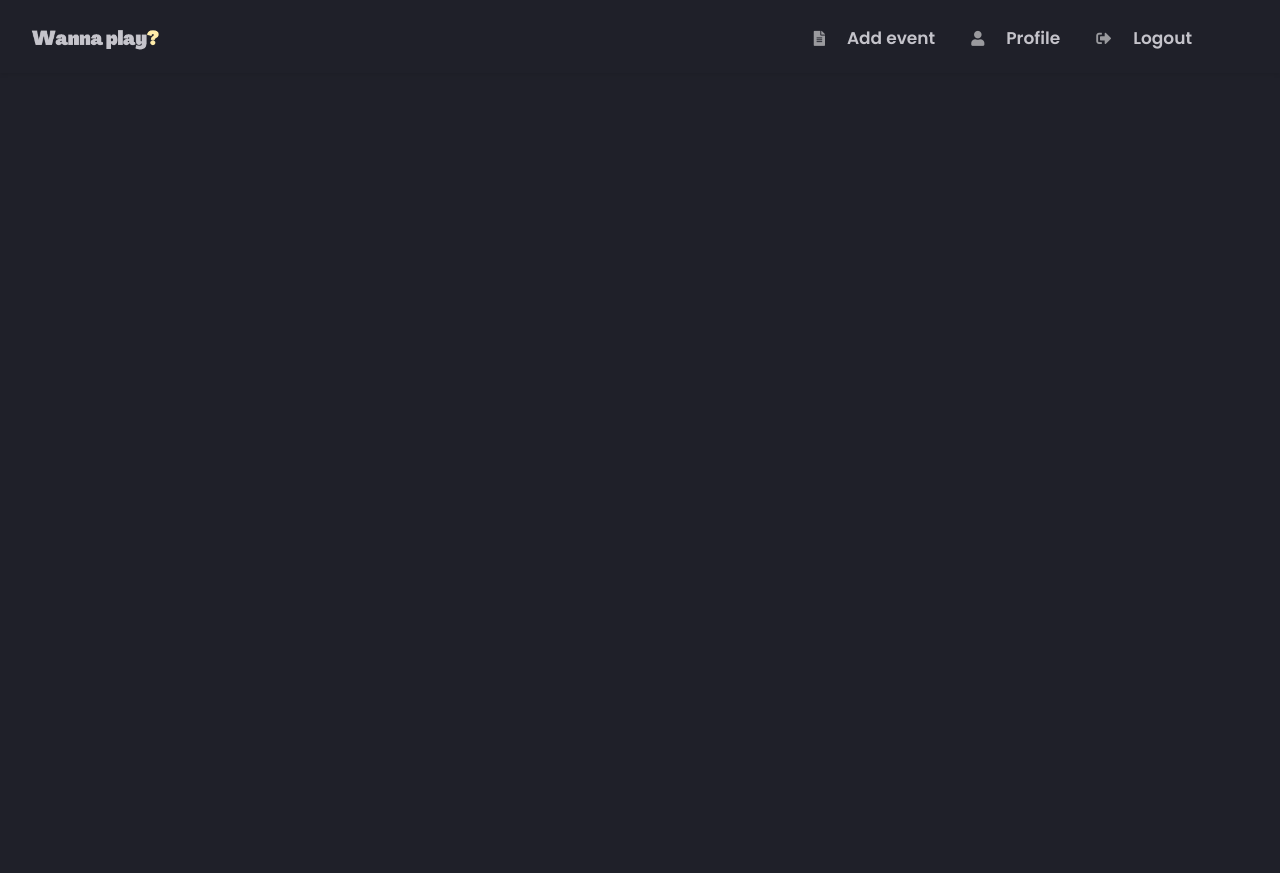
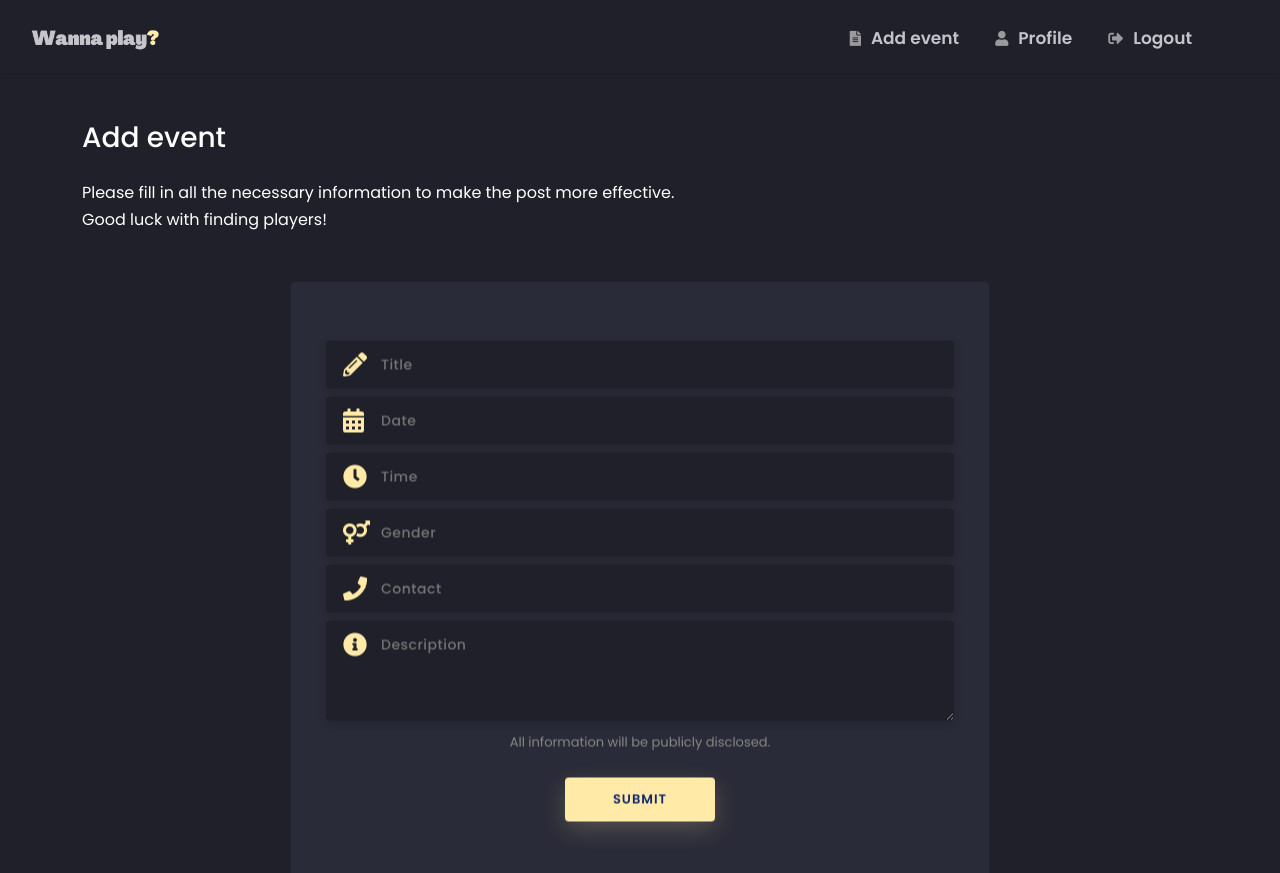
Before and after one commit to ivanmutina/wannaplay, a Vue app: page /add-event in a window 1280 px wide. Before the commit the page ends 800 px from the top, so only its background shows below. Built offline with nearby package versions, Linux system fonts and the light colour scheme; sample sign-in values are in the browser's storage.

Commit message:
Design commit
Home page re-design, add event page

```diff
--- a/public/index.html
+++ b/public/index.html
@@ -7,9 +7,14 @@
     <link rel="icon" href="<%= BASE_URL %>favicon.ico" />
     <title><%= htmlWebpackPlugin.options.title %></title>
 
+    <!-- Bootstrap-->
     <link href="https://cdn.jsdelivr.net/npm/bootstrap@5.3.0/dist/css/bootstrap.min.css" rel="stylesheet" integrity="sha384-9ndCyUaIbzAi2FUVXJi0CjmCapSmO7SnpJef0486qhLnuZ2cdeRhO02iuK6FUUVM" crossorigin="anonymous" />
     <script src="https://cdn.jsdelivr.net/npm/bootstrap@5.3.0/dist/js/bootstrap.bundle.min.js" integrity="sha384-geWF76RCwLtnZ8qwWowPQNguL3RmwHVBC9FhGdlKrxdiJJigb/j/68SIy3Te4Bkz" crossorigin="anonymous"></script>
 
+    <!-- jQuery-->
+    <script src="https://code.jquery.com/jquery-3.7.0.js" integrity="sha256-JlqSTELeR4TLqP0OG9dxM7yDPqX1ox/HfgiSLBj8+kM=" crossorigin="anonymous"></script>
+
+    <!-- Font Awesome -->
     <link rel="stylesheet" href="https://cdnjs.cloudflare.com/ajax/libs/font-awesome/5.15.3/css/all.min.css" />
   </head>
   <body>
--- a/src/App.vue
+++ b/src/App.vue
@@ -13,26 +13,26 @@
 
         <!-- hamburger button -->
         <button class="navbar-toggler" type="button" data-bs-toggle="collapse" data-bs-target="#navbarNav" aria-controls="navbarNav" aria-expanded="false" aria-label="Toggle navigation">
-          <span class="navbar-toggler-icon"></span>
+          <span class="navbar-toggler-icon nav-span"></span>
         </button>
 
         <div class="collapse navbar-collapse" id="navbarNav">
           <ul class="navbar-nav ms-md-auto me-5">
             <li class="nav-item">
-              <router-link v-if="!auth.authenticated" class="nav-link" to="/login"><i class="fas fa-sign-in-alt"></i><span>Log In </span> </router-link>
+              <router-link v-if="!auth.authenticated" class="nav-link" to="/login"><i class="fas fa-sign-in-alt nav-i"></i><span class="nav-span">Log In </span> </router-link>
             </li>
             <li class="nav-item">
-              <router-link v-if="!auth.authenticated" class="nav-link" to="/signup"><i class="fas fa-user-plus"></i><span>Sign Up</span></router-link>
+              <router-link v-if="!auth.authenticated" class="nav-link" to="/signup"><i class="fas fa-user-plus nav-i"></i><span class="nav-span">Sign Up</span></router-link>
             </li>
 
             <li class="nav-item">
-              <router-link v-if="auth.authenticated" class="nav-link" to="/add-event"><i class="fas fa-file-alt"></i><span>Add event</span></router-link>
+              <router-link v-if="auth.authenticated" class="nav-link" to="/add-event"><i class="fas fa-file-alt nav-i"></i><span class="nav-span">Add event</span></router-link>
             </li>
             <li class="nav-item">
-              <router-link v-if="auth.authenticated" class="nav-link" to="/login"><i class="fas fa-user"></i><span>Profile</span></router-link>
+              <router-link v-if="auth.authenticated" class="nav-link" to="/login"><i class="fas fa-user nav-i"></i><span class="nav-span">Profile</span></router-link>
             </li>
             <li class="nav-item">
-              <router-link v-if="auth.authenticated" @click="logout" class="nav-link" to="/login"><i class="fas fa-sign-out-alt"></i><span>Logout</span></router-link>
+              <router-link v-if="auth.authenticated" @click="logout" class="nav-link" to="/login"><i class="fas fa-sign-out-alt nav-i"></i><span class="nav-span">Logout</span></router-link>
             </li>
           </ul>
         </div>
@@ -69,7 +69,6 @@ export default {
   font-family: "Poppins", sans-serif;
   -webkit-font-smoothing: antialiased;
   -moz-osx-font-smoothing: grayscale;
-  text-align: center;
   color: #2c3e50;
 }
 
@@ -77,14 +76,14 @@ nav {
   padding: 30px;
 }
 
-span {
+.nav-span {
   padding: 0 20px;
   font-weight: 600;
   font-size: 17px;
   color: #c4c3ca;
 }
 
-i {
-  margin-right: -13px;
+.nav-i {
+  margin-right: -10px;
 }
 </style>
--- a/src/router/index.js
+++ b/src/router/index.js
@@ -29,11 +29,6 @@ const routes = [
     name: "add-event",
     component: () => import("../views/AddEvent.vue"),
   },
-  {
-    path: "/post/:id",
-    name: "event",
-    component: () => import("../views/Event.vue"),
-  },
 ];
 
 const router = createRouter({
--- a/src/views/AddEvent.vue
+++ b/src/views/AddEvent.vue
@@ -1 +1,219 @@
-<template></template>
+<template>
+  <div style="height: 100vh; overflow-y: auto">
+    <div class="container mt-5">
+      <!-- First part -->
+      <div class="row mb-4 pb-2">
+        <div class="col-md-8">
+          <div class="text-md-start">
+            <h3 class="title mb-3 desc">Add event</h3>
+
+            <p class="mb-0 mt-4 desc">Please fill in all the necessary information to make the post more effective.</p>
+            <p class="desc">Good luck with finding players!</p>
+          </div>
+        </div>
+      </div>
+      <!-- /First part -->
+
+      <!-- Form -->
+      <div>
+        <div class="row justify-content-center">
+          <div class="col-12 text-center align-self-center">
+            <div class="section pb-5 text-center mb-5">
+              <!-- Card -->
+              <div class="card-wrap mx-auto mb-5">
+                <div class="card-wrapper mb-5">
+                  <!-- Log in part -->
+                  <div class="card">
+                    <div class="center-wrap">
+                      <div class="section text-center">
+                        <div class="form-group">
+                          <input type="text" name="" class="form-style" placeholder="Title" id="" autocomplete="off" />
+                          <i class="input-icon fas fa-pencil-alt"></i>
+                        </div>
+                        <div class="form-group mt-2">
+                          <input type="text" name="" class="form-style" placeholder="Date" id="" autocomplete="off" />
+                          <i class="input-icon fas fa-calendar-alt"></i>
+                        </div>
+                        <div class="form-group mt-2">
+                          <input type="text" name="" class="form-style" placeholder="Time" id="" autocomplete="off" />
+                          <i class="input-icon fas fa-clock"></i>
+                        </div>
+                        <div class="form-group mt-2">
+                          <input type="text" name="" class="form-style" placeholder="Gender" id="" autocomplete="off" />
+                          <i class="input-icon fas fa-venus-mars"></i>
+                        </div>
+                        <div class="form-group mt-2">
+                          <input type="text" name="" class="form-style" placeholder="Contact" id="" autocomplete="off" />
+                          <i class="input-icon fas fa-phone"></i>
+                        </div>
+                        <div class="form-group mt-2">
+                          <textarea name="" class="form-style" placeholder="Description" id="" autocomplete="off" rows="4"></textarea>
+                          <i class="input-icon fas fa-info-circle"></i>
+                          <small>All information will be publicly disclosed.</small>
+                        </div>
+
+                        <a href="#" class="btn mt-4">Submit</a>
+                      </div>
+                    </div>
+                  </div>
+                </div>
+              </div>
+            </div>
+          </div>
+        </div>
+      </div>
+      <!-- /Form -->
+    </div>
+  </div>
+</template>
+
+<script></script>
+
+<style>
+@import url("https://fonts.googleapis.com/css?family=Poppins:400,500,600,700,800,900");
+
+body {
+  font-family: "Poppins", sans-serif;
+  font-weight: 300;
+  font-size: 15px;
+  line-height: 1.7;
+  background-color: #1f2029;
+  overflow: hidden;
+}
+
+p {
+  font-family: "Poppins", sans-serif;
+  font-weight: 400;
+  font-size: 16px;
+  line-height: 1.7;
+}
+
+/* prvi tekst */
+.desc {
+  color: rgb(255, 254, 254);
+}
+
+/* forma */
+a {
+  cursor: pointer;
+  transition: all 200ms linear;
+}
+a:hover {
+  text-decoration: none;
+}
+.link {
+  color: #c4c3ca;
+}
+.link:hover {
+  color: #ffeba7;
+}
+
+.card-wrap {
+  width: 700px;
+  max-width: 100%;
+  height: 600px;
+  perspective: 800px;
+  margin-bottom: 60px;
+}
+.card-wrapper {
+  width: 100%;
+  height: 100%;
+}
+.card {
+  width: 100%;
+  height: 100%;
+  background-color: #2a2b38;
+  border-radius: 6px;
+  left: 0;
+  top: 0;
+}
+
+.center-wrap {
+  position: absolute;
+  width: 100%;
+  padding: 0 35px;
+  top: 50%;
+  left: 0;
+  transform: translate3d(0, -50%, 35px) perspective(100px);
+}
+
+.form-group {
+  position: relative;
+  display: block;
+  margin: 0;
+  padding: 0;
+}
+.form-style {
+  padding: 13px 20px;
+  padding-left: 55px;
+  height: 48px;
+  width: 100%;
+  font-weight: 500;
+  border-radius: 4px;
+  font-size: 14px;
+  line-height: 22px;
+  letter-spacing: 0.5px;
+  outline: none;
+  color: #c4c3ca;
+  background-color: #1f2029;
+  border: none;
+  box-shadow: 0 4px 8px 0 rgba(21, 21, 21, 0.2);
+}
+
+.input-icon {
+  position: absolute;
+  top: 0;
+  left: 17px;
+  font-size: 24px;
+  line-height: 48px;
+  text-align: left;
+  color: #ffeba7;
+}
+
+.btn {
+  border-radius: 4px;
+  height: 44px;
+  font-size: 13px;
+  font-weight: 600;
+  text-transform: uppercase;
+  padding: 0 30px;
+  letter-spacing: 1px;
+  display: -webkit-inline-flex;
+  display: -ms-inline-flexbox;
+  display: inline-flex;
+  -webkit-align-items: center;
+  -moz-align-items: center;
+  -ms-align-items: center;
+  align-items: center;
+  -webkit-justify-content: center;
+  -moz-justify-content: center;
+  -ms-justify-content: center;
+  justify-content: center;
+  -ms-flex-pack: center;
+  text-align: center;
+  border: none;
+  background-color: #ffeba7;
+  color: #102770;
+  box-shadow: 0 8px 24px 0 rgba(255, 235, 167, 0.2);
+}
+.btn:active,
+.btn:focus {
+  background-color: #102770;
+  color: #ffeba7;
+  box-shadow: 0 8px 24px 0 rgba(16, 39, 112, 0.2);
+}
+.btn:hover {
+  background-color: #102770;
+  color: #ffeba7;
+  box-shadow: 0 8px 24px 0 rgba(16, 39, 112, 0.2);
+}
+
+textarea.form-style {
+  height: 100px;
+  max-height: 140px;
+}
+small {
+  font-size: 13px;
+  color: #888;
+}
+</style>
--- a/src/views/Home.vue
+++ b/src/views/Home.vue
@@ -1,85 +1,77 @@
 <template>
+  <div>
     <div class="container mt-5">
       <!-- prvi dio -->
-    <div class="row align-items-end mb-4 pb-2">
+      <div class="row mb-4 pb-2">
         <div class="col-md-8">
-        <div class="section-title text-center text-md-start">
-          <h4 class="title mb-4">Find the perfect jobs</h4>
+          <div class="text-md-start">
+            <h3 class="title mb-3 desc">Find the perfect match</h3>
             <!-- search -->
-
+            <div class="col-3">
+              <form class="form-inline mt-4">
+                <input class="form-control mr-sm-2" type="search" placeholder="Search" aria-label="Search" />
+              </form>
+            </div>
             <!-- /search -->
-          <p class="mb-0 desc">Do you want to play football, basketball, or any other sport but don't have anyone to play with? Or do you just need a few more players? Find a team and start playing TODAY!</p>
+            <p class="mb-0 mt-4 desc">Do you want to play football, basketball, or any other sport but don't have anyone to play with?</p>
+            <p class="desc">Or do you just need a few more players? Find a team and start playing TODAY!</p>
           </div>
         </div>
       </div>
+      <!-- /prvi dio -->
 
+      <!-- kartica -->
       <div class="row">
-      <!-- kartica -->
-      <div class="col-lg-4 col-md-6 col-12 mt-4 pt-2" v-for="post in posts" :key="post._id">
-        <div class="card border-0 bg-light rounded">
+        <div class="col-lg-4 col-md-6 col-12 mt-1 pt-2" v-for="post in posts" :key="post._id">
+          <div class="card border-0 bg-light rounded shadow">
             <div class="card-body p-4">
-            <span class="badge rounded-pill bg-primary float-md-end mb-3 mb-sm-0 text-start">{{ post.gender }}</span>
-            <h5 class="text-start">{{ post.title }}</h5>
+              <span class="badge rounded-pill float-md-end mb-3 mb-sm-0">{{ post.gender }}</span>
+              <h5>{{ post.title }}</h5>
               <div class="mt-3">
-              <span class="text-muted d-block text-start">
-                <a class="text-muted">{{ post.content.substring(0, 68) + "..." }}</a>
-              </span>
-              <span class="d-block text-start mi">
-                <i class="fas fa-calendar"></i> <a class="text-muted">{{ post.date }}</a>
-              </span>
-              <span class="d-block text-start mi">
-                <i class="fas fa-clock"></i> <a class="text-muted">{{ post.time }}</a>
-              </span>
-              <span class="d-block text-start mi">
-                <i class="fas fa-map-marker"></i> <a class="text-muted">{{ post.place }}</a>
-              </span>
+                <span> {{ post.content.substring(0, 40) + "..." }}</span>
+                <span class="d-block mt-1"><i class="far fa-calendar-alt" aria-hidden="true"></i> {{ post.date }}</span>
+                <span class="d-block"><i class="fas fa-map-marker-alt" aria-hidden="true"></i> {{ post.place }}</span>
               </div>
-            <!-- gumb  -->
-            <div class="mt-3 text-start">
-              <button type="button" class="btn btn-primary" data-bs-toggle="modal" data-bs-target="#exampleModal" @click="modal(post._id)">View details</button>
+              <!-- gumb -->
+              <div class="mt-3">
+                <button type="button" class="btn" data-bs-toggle="modal" data-bs-target="#exampleModal" @click="modal(post._id)">View details</button>
               </div>
-            <!-- /gumb  -->
+              <!-- /gumb -->
+            </div>
           </div>
         </div>
       </div>
       <!-- /kartica -->
     </div>
 
-    <!-- Modal -->
+    <!-- modal -->
     <div class="modal fade" id="exampleModal" tabindex="-1" aria-labelledby="exampleModalLabel" aria-hidden="true">
       <div class="modal-dialog">
         <div class="modal-content">
+          <!-- modal header -->
           <div class="modal-header">
             <h5 class="modal-title" id="exampleModalLabel">{{ selectedPost.title }}</h5>
-            <span class="badge rounded-pill bg-primary float-md-start me-3 ms-3 mb-3 mb-sm-0 text-start">{{ selectedPost.gender }}</span>
+            <span class="badge rounded-pill float-md-start me-3 ms-3 mb-3 mb-sm-0 text-start">{{ selectedPost.gender }}</span>
             <button type="button" class="btn-close" data-bs-dismiss="modal" aria-label="Close"></button>
           </div>
+          <!-- modal body -->
           <div class="modal-body">
-            <!-- Post details -->
-            <p class="text-muted text-start">{{ selectedPost.content }}</p>
+            <p class="text-start"><i class="fas fa-info-circle"></i> {{ selectedPost.content }}</p>
+            <p class="text-start">
+              The event will take place on <span class="post-span">{{ selectedPost.date }} </span> at <span class="post-span">{{ selectedPost.time }}</span> in <span class="post-span">{{ selectedPost.place }}.</span>
+            </p>
+            <p class="text-start"><i class="fas fa-phone"></i> +385 958128238</p>
+          </div>
 
-            <div class="mt-3">
-              <span class="d-block text-start"> <i class="fas fa-phone mi"></i> <a class="text-muted">+385 958128238</a> </span>
-              <span class="d-block text-start">
-                <i class="fas fa-calendar mi"></i> <a class="text-muted">{{ selectedPost.date }}</a>
-              </span>
-              <span class="d-block text-start">
-                <i class="fas fa-clock mi"></i> <a class="text-muted">{{ selectedPost.time }}</a>
-              </span>
-              <span class="d-block text-start">
-                <i class="fas fa-map-marker mi"></i> <a class="text-muted">{{ selectedPost.place }}</a>
-              </span>
-            </div>
-          </div>
+          <!-- modal footer -->
           <div class="modal-footer">
-            <button class="edit-btn"><i class="fas fa-pencil-alt"></i> Edit</button>
-            <button class="close-btn"><i class="fas fa-trash"></i> Delete</button>
+            <button class="edit-btn">Edit</button>
+            <button class="close-btn">Delete</button>
           </div>
         </div>
       </div>
     </div>
-
-    <!-- -->
+    <!-- /modal -->
   </div>
 </template>
 
@@ -124,68 +116,89 @@ body {
   font-size: 15px;
   line-height: 1.7;
   background-color: #1f2029;
-  overflow-x: hidden;
+  overflow: hidden;
 }
 
-.mi {
-  color: #6dc77a !important;
+p {
+  font-family: "Poppins", sans-serif;
+  font-weight: 400;
+  font-size: 16px;
+  line-height: 1.7;
 }
 
+/* prvi dio - opis */
+.desc {
+  color: rgb(255, 254, 254);
+}
+
+/* na kartici */
+.rounded-pill {
+  background-color: #102770;
+}
+
+/* gumb na kartici*/
+.btn {
+  position: relative;
+  font-weight: 550;
+  font-size: 15px;
+  line-height: 2;
+  height: 50px;
+  width: 150px;
+  transition: all 200ms linear;
+  border-radius: 5px;
+  letter-spacing: 1px;
+  cursor: pointer;
+  background-color: #102770;
+  color: #ffeba7;
+  box-shadow: 0 12px 35px 0 rgba(16, 39, 112, 0.25);
+}
+.btn:active,
+.btn:focus {
+  background-color: #ffeba7;
+  color: #102770;
+  box-shadow: 0 8px 24px 0 rgba(16, 39, 112, 0.2);
+}
+.btn:hover {
+  background-color: #ffeba7;
+  color: #102770;
+  box-shadow: 0 8px 24px 0 rgba(16, 39, 112, 0.2);
+}
+
+/* modal */
 .close-btn {
-  background-color: transparent;
+  font-weight: 420;
+  letter-spacing: 1.5px;
   border: none;
-  color: red;
   font-size: 16px;
   cursor: pointer;
-  border-radius: 9px;
+  border-radius: 5px;
+  transition: all 200ms linear;
+  color: #ffeba7;
+  background-color: #832a45;
+  box-shadow: 0 8px 24px 0 rgba(16, 39, 112, 0.2);
 }
 
 .edit-btn {
-  background-color: transparent;
+  font-weight: 420;
+  letter-spacing: 1.5px;
   border: none;
-  color: #6dc77a !important;
   font-size: 16px;
   cursor: pointer;
-  border-radius: 9px;
+  border-radius: 5px;
+  transition: all 200ms linear;
+  color: #ffeba7;
+  background-color: #5bbd9c;
+  box-shadow: 0 8px 24px 0 rgba(16, 39, 112, 0.2);
 }
 
 .edit-btn:hover,
 .close-btn:hover {
+  color: #102770;
   background-color: rgb(249, 244, 244);
 }
 
-.desc {
-  color: rgb(255, 254, 254);
-}
-
-i {
-  padding-right: 15px;
-}
-
-.rounded {
-  border-radius: 20px !important;
-}
-
-.card-body span a {
-  font-weight: 400;
-}
-
-.badge {
-  padding: 5px 8px;
-  border-radius: 3px;
-  letter-spacing: 0.5px;
-  font-size: 12px;
-  background-color: #6dc77a !important;
-}
-
-.btn-primary {
-  box-shadow: 0 8px 7px rgb(109 199 122 / 50%) !important;
-  background-color: #6dc77a !important;
-  border: 1px solid #6dc77a !important;
-  color: #fff !important;
-  border-color: #6dc77a !important;
-}
-a {
-  text-decoration: none;
+.post-span {
+  color: #102770;
+  font-weight: 300;
 }
 </style>
```
Also changed, not shown: src/views/Event.vue (deleted, +0 -44 lines). Lines whose indentation alone changed are shown as unchanged.
